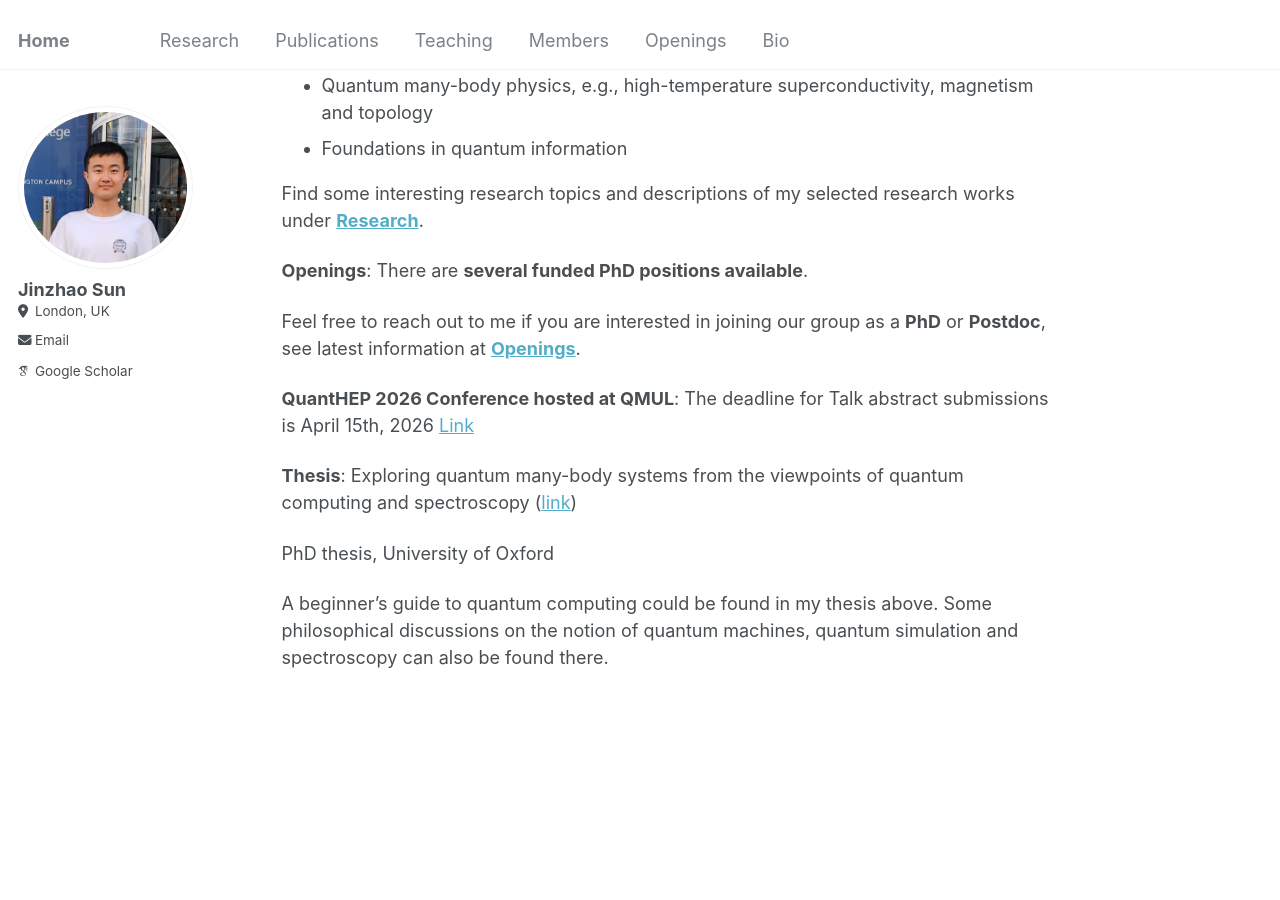
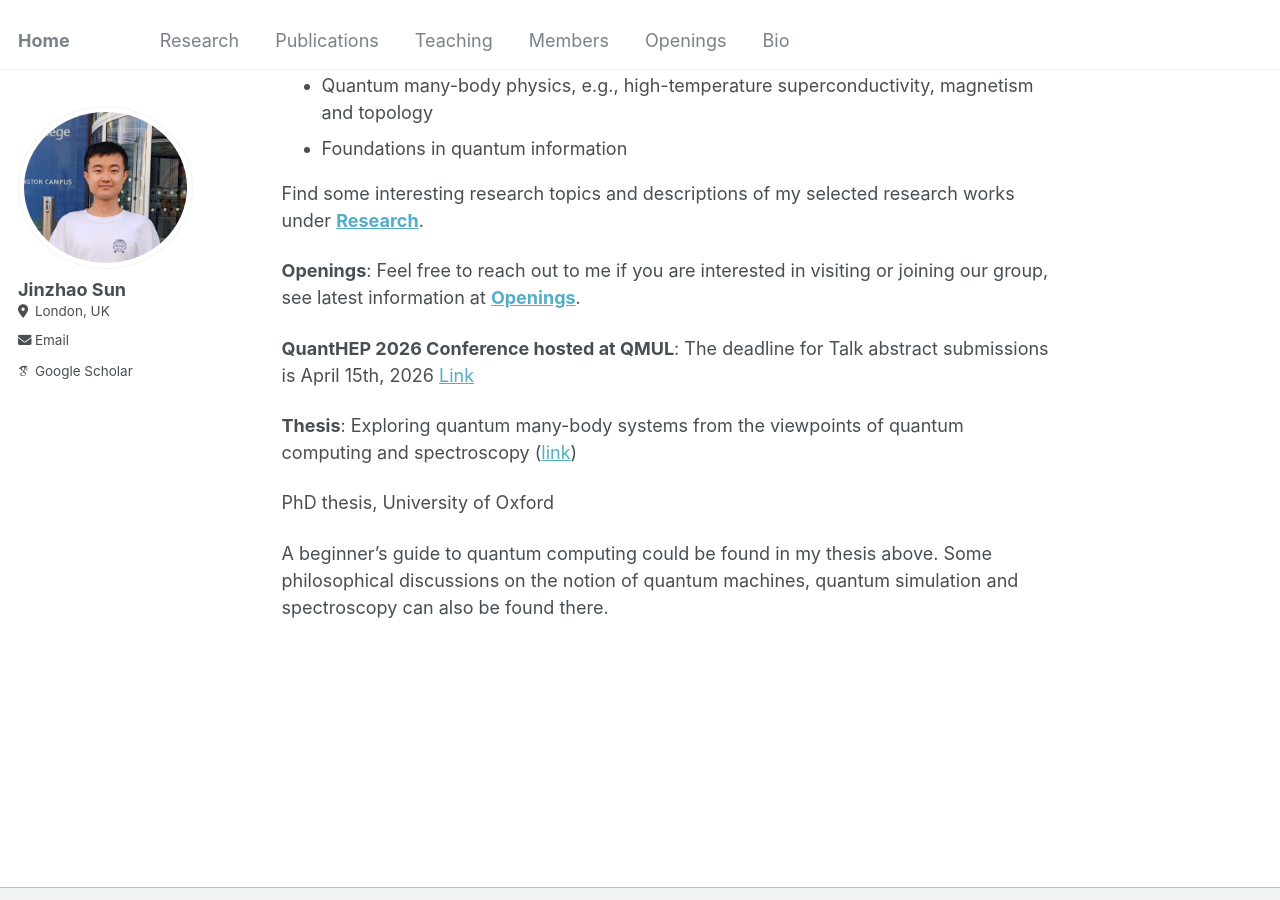
Before and after one commit to jinzhao-sun/jinzhao-sun.github.io, a Jekyll site: the page built from _pages/about.md, in a window 1280 px wide and 900 px high, scrolled down 782 px. Built offline with Jekyll 4.4.1, drawn with Linux system fonts in a browser that asks for light colours; some web fonts are replaced.

Commit message:
Update about.md

```diff
--- a/_pages/about.md
+++ b/_pages/about.md
@@ -27,9 +27,7 @@ I have a broad interest in quantum computing, quantum information, and quantum m
 
 Find some interesting research topics and descriptions of my selected research works under **[Research](research.md)**.
 
-**Openings**: There are **several funded PhD positions available**.
-
-Feel free to reach out to me if you are interested in joining our group as a **PhD** or **Postdoc**, see latest information at **[Openings](openings.md)**.
+**Openings**: Feel free to reach out to me if you are interested in visiting or joining our group, see latest information at **[Openings](openings.md)**.
 
 **QuantHEP 2026 Conference hosted at QMUL**: The deadline for Talk abstract submissions is April 15th, 2026 [Link](https://indico.global/event/16939/)
 
```
